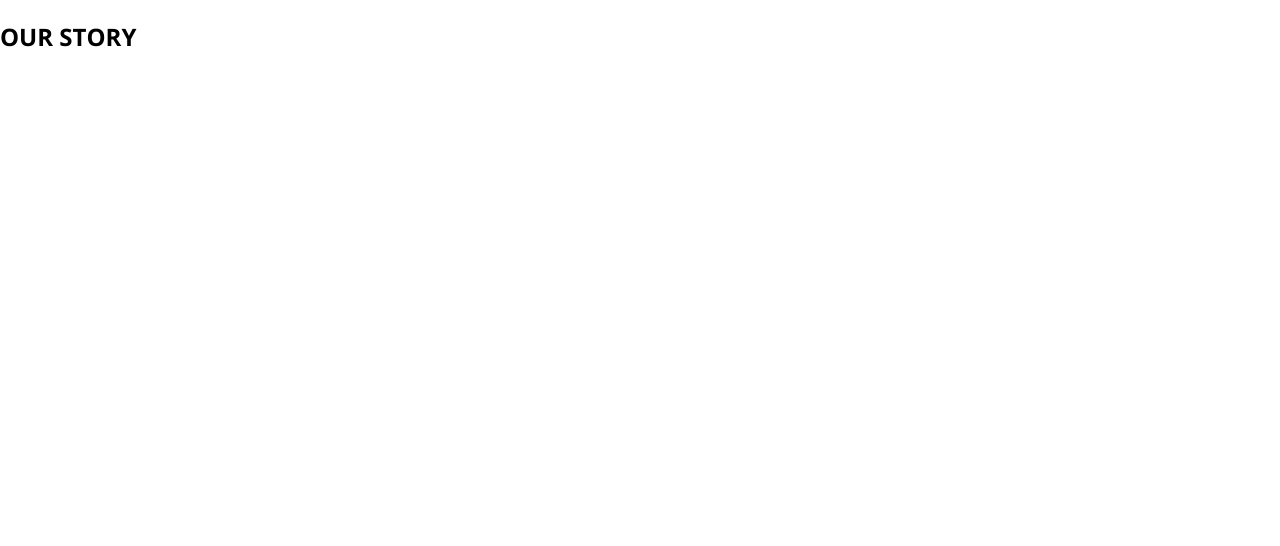
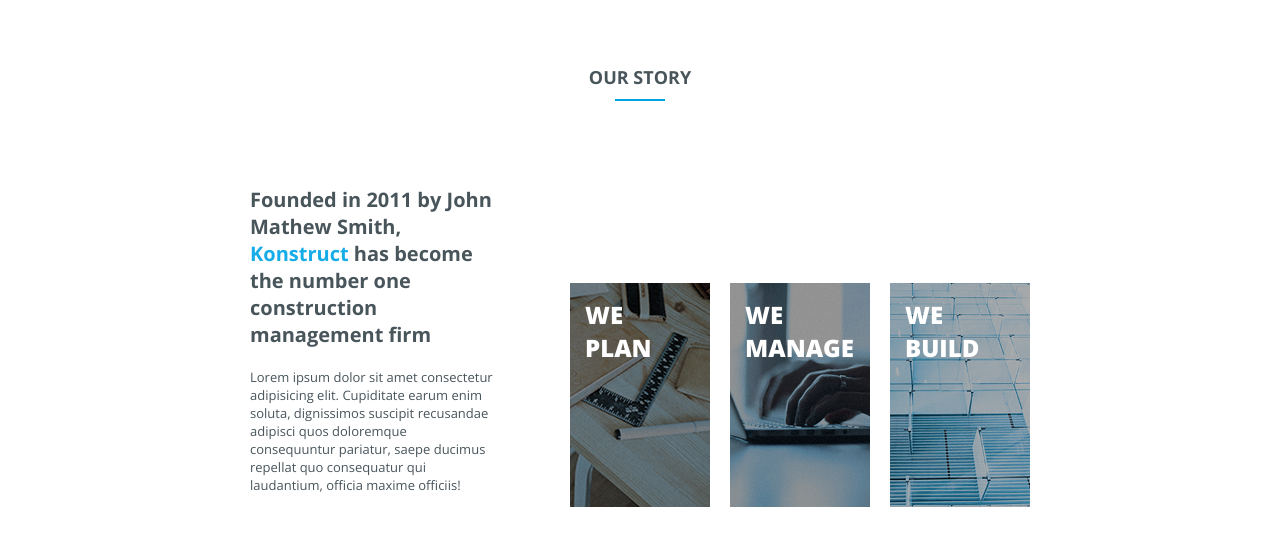
Before and after one commit to katerinavolkova2609/Konstruct, a plain HTML site: page src/index.html in a window 1280 px wide. Drawn offline with nearby package versions, Linux system fonts and the light colour scheme.

Commit message:
add first section

```diff
--- a/src/index.html
+++ b/src/index.html
@@ -1,12 +1,36 @@
 <!DOCTYPE html>
 <html lang="en">
-<head>
-    <meta charset="UTF-8">
-    <meta name="viewport" content="width=device-width, initial-scale=1.0">
+  <head>
+    <meta charset="UTF-8" />
+    <meta name="viewport" content="width=device-width, initial-scale=1.0" />
     <title>Konstruct</title>
-    <link rel="stylesheet" href="./style/style.css">
-</head>
-<body>
-    <h2>OUR STORY</h2>
-</body>
+    <link rel="stylesheet" href="./style/style.css" />
+  </head>
+  <body>
+      <section class="story">
+        <div class="container">
+        <h2 class="story_header uppercase">Our story</h2>
+        <div class="story_inner">
+        <div class="story_left">
+          <h3 class="story_title">
+            Founded in 2011 by John Mathew Smith,
+            <span class="accent_color">Konstruct</span> has become the number
+            one construction management firm
+          </h3>
+          <p class="story_text">
+            Lorem ipsum dolor sit amet consectetur adipisicing elit. Cupiditate
+            earum enim soluta, dignissimos suscipit recusandae adipisci quos
+            doloremque consequuntur pariatur, saepe ducimus repellat quo
+            consequatur qui laudantium, officia maxime officiis!
+          </p>
+        </div>
+        <div class="story_right">
+          <div class="story-item uppercase">We plan</div>
+          <div class="story-item uppercase">We manage</div>
+          <div class="story-item uppercase">We build</div>
+        </div>
+      </section>
+    </div>
+    </div>
+  </body>
 </html>
--- a/src/style/style.css
+++ b/src/style/style.css
@@ -2,13 +2,15 @@
 
 html {
   box-sizing: border-box;
-    font-family: 'Open Sans', sans-serif;
 }
-*, *::before, *::after {
+*,
+*::before,
+*::after {
   box-sizing: inherit;
 }
 body {
   margin: 0;
+  font-family: 'Open Sans', sans-serif;
 }
 .container {
   width: 100%;
@@ -16,3 +18,86 @@ body {
   margin: 0 auto;
   padding: 0 250px;
 }
+
+.uppercase {
+  text-transform: uppercase;
+}
+.story_inner {
+  display: flex;
+}
+
+.story_left {
+  max-width: 398px;
+    margin-right: 77px;
+}
+
+.story_right {
+  display: flex;
+  align-items: flex-end;
+}
+
+.story_header {
+  text-align: center;
+  font-weight: bold;
+  color: #48555b;
+  font-size: 18px;
+  padding: 50px 0;
+}
+
+.story_header:after {
+  content: '';
+  width: 50px;
+  height: 2px;
+  background-color: #00a4e5;
+  display: block;
+  margin: 10px auto 0;
+}
+
+.story_title {
+  color: #48555b;
+  font-size: 20px;
+  font-weight: bold;
+}
+
+.accent_color {
+  color: #16ace8;
+}
+
+.story_text {
+  color: #48555b;
+  font-weight: normal;
+  font-size: 13px;
+}
+
+.story-item {
+    font-size: 24px;
+  font-weight: 800;
+  color: #ffffff;
+  width: 140px;
+  height: 224px;
+  padding: 15px;
+  margin-right: 20px;
+}
+
+.story-item:nth-child(1) {
+  background-image: url(../img/Plan.png);
+}
+
+.story-item:nth-child(2) {
+  background-image: url(../img/Manage.png);
+}
+
+.story-item:nth-child(3) {
+  background-image: url(../img/Build.png);
+  margin-right: 0;
+}
+
+/* .story {
+}
+.uppercase {
+}
+
+
+
+
+ */
```
Also changed, not shown: src/img/Build.png (added), src/img/Manage.png (added), src/img/Plan.png (added). Lines whose indentation alone changed are shown as unchanged.
